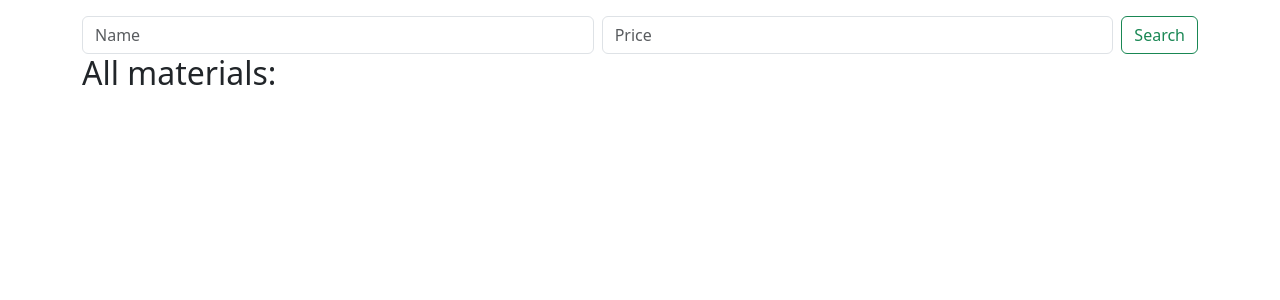
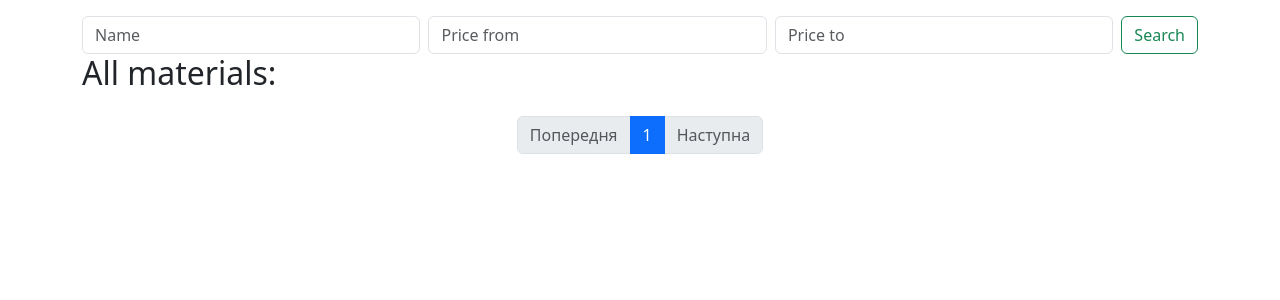
Before and after one commit to rifemane5328/Django_practice, a Django app: page /inventory/get-all-materials/ in a window 1280 px wide. Shown: the part 56-356 px from the top of the page. Run offline with Django 5.2, Linux system fonts and the light colour scheme; data that the repository does not hold is empty.

Commit message:
feat(pagination): added pagination for materials using django class 'Paginator'

```diff
--- a/pyproject.toml
+++ b/pyproject.toml
@@ -11,7 +11,9 @@ dependencies = [
     "psycopg2-binary (>=2.9.11,<3.0.0)",
     "python-decouple (>=3.8,<4.0)",
     "django (>=5.2.7,<6.0.0)",
-    "crispy-bootstrap5 (>=2025.6,<2026.0)"
+    "crispy-bootstrap5 (>=2025.6,<2026.0)",
+    "django-crispy-forms (>=2.4,<3.0)",
+    "django-filter (>=25.2,<26.0)"
 ]
 
 
--- a/src/inventory/filters.py
+++ b/src/inventory/filters.py
@@ -2,7 +2,8 @@ import django_filters
 
 class MaterialFilter(django_filters.FilterSet):
     name = django_filters.CharFilter(method='by_name_filter')
-    price = django_filters.NumberFilter(method='by_price_filter', field_name='unit_price')
+    price_low = django_filters.NumberFilter(field_name='unit_price', lookup_expr='lte')
+    price_gr = django_filters.NumberFilter(field_name='unit_price', lookup_expr='gte')
 
     def by_name_filter(self, queryset, name, value):
         if value:
@@ -10,8 +11,8 @@ class MaterialFilter(django_filters.FilterSet):
             return queryset.filter(name__icontains=value)
         return queryset
 
-    def by_price_filter(self, queryset, price, value):
-        if value is not None:
-            return queryset.filter(unit_price__lte=value)
-        else:
-            return queryset
+    # def by_price_filter(self, queryset, price, value):
+        # if value is not None:
+            # return queryset.filter(unit_price__lte=value)
+        # else:
+            # return queryset
--- a/src/inventory/templates/inventory/get_materials.html
+++ b/src/inventory/templates/inventory/get_materials.html
@@ -4,7 +4,8 @@
 
 <form class="d-flex">
     <input class="form-control me-2" name="name" value="{{ request.GET.name }}" type="search" placeholder="Name" aria-label="Search">
-    <input class="form-control me-2" name="price" value="{{ request.GET.price }}" type="search" placeholder="Price" aria-label="Search">
+    <input class="form-control me-2" name="price_gr" value="{{ request.GET.price_gr }}" type="search" placeholder="Price from" aria-label="Search">
+    <input class="form-control me-2" name="price_low" value="{{ request.GET.price_low }}" type="search" placeholder="Price to" aria-label="Search">
     <button class="btn btn-outline-success" type="submit">Search</button>
 </form>
 <h2>All materials:</h2>
@@ -13,4 +14,49 @@
 
 {% show_materials materials %}
 
+<!--  Pagination  -->
+<div class="pagination d-flex justify-content-center mt-4">
+    <ul class="pagination">
+
+        <!-- Previous and first -->
+        {% if materials.has_previous %}
+            <li class="page-item">
+                <a class="page-link" href="?page={{ materials.previous_page_number }}">Попередня</a>
+            </li>
+        {% else %}
+        <li class="page-item disabled">
+            <span class="page-link">Попередня</span>
+        </li>
+        {% endif %}
+
+        <!-- Number of pages -->
+        {% for num in page_numbers %}
+        {% if num == "..." %}
+
+            <li class="page-item disabled">
+                <span class="page-link">...</span>
+            </li>
+        {% else %}
+            <li class="page-item {% if num == materials.number %}active{% endif %}">
+                <a class="page-link" href="?page={{ num }}">{{ num }}</a>
+            </li>
+
+        {% endif %}
+        {% endfor %}
+
+        <!-- Next and last -->
+        {% if materials.has_next %}
+            <li class="page-item">
+                <a class="page-link" href="?page={{ materials.next_page_number }}">
+                    Наступна</a>
+            </li>
+
+        {% else %}
+            <li class="page-item disabled">
+                <span class="page-link">Наступна</span>
+            </li>
+        {% endif %}
+    </ul>
+</div>
+
 {% endblock %}
--- a/src/inventory/views.py
+++ b/src/inventory/views.py
@@ -1,6 +1,7 @@
 from django.shortcuts import render, redirect, get_object_or_404
 from django.contrib.auth.decorators import login_required
 from django.contrib import messages
+from django.core.paginator import Paginator
 
 from .filters import MaterialFilter
 from .forms import MaterialForm
@@ -22,8 +23,19 @@ def add_material_view(request):
 def get_all_materials(request):
     materials = Material.objects.all()
     my_filter = MaterialFilter(request.GET, queryset=materials)
-    materials = my_filter.qs
-    return render(request, "inventory/get_materials.html", {"materials": materials})
+    materials_list = my_filter.qs
+
+    paginator = Paginator(materials_list, 2)
+    page_number = request.GET.get('page', 1)
+    page_obj = paginator.get_page(page_number)
+    elided_page_range = paginator.get_elided_page_range(
+        number=page_obj.number, # current page
+        on_each_side=3,
+        on_ends=1
+    )
+
+    return render(request, "inventory/get_materials.html",
+                    {"materials": page_obj, "page_numbers": elided_page_range})
 
 
 def get_material_by_id(request, material_id):
```
Also changed, not shown: README.md, 1 other file.
